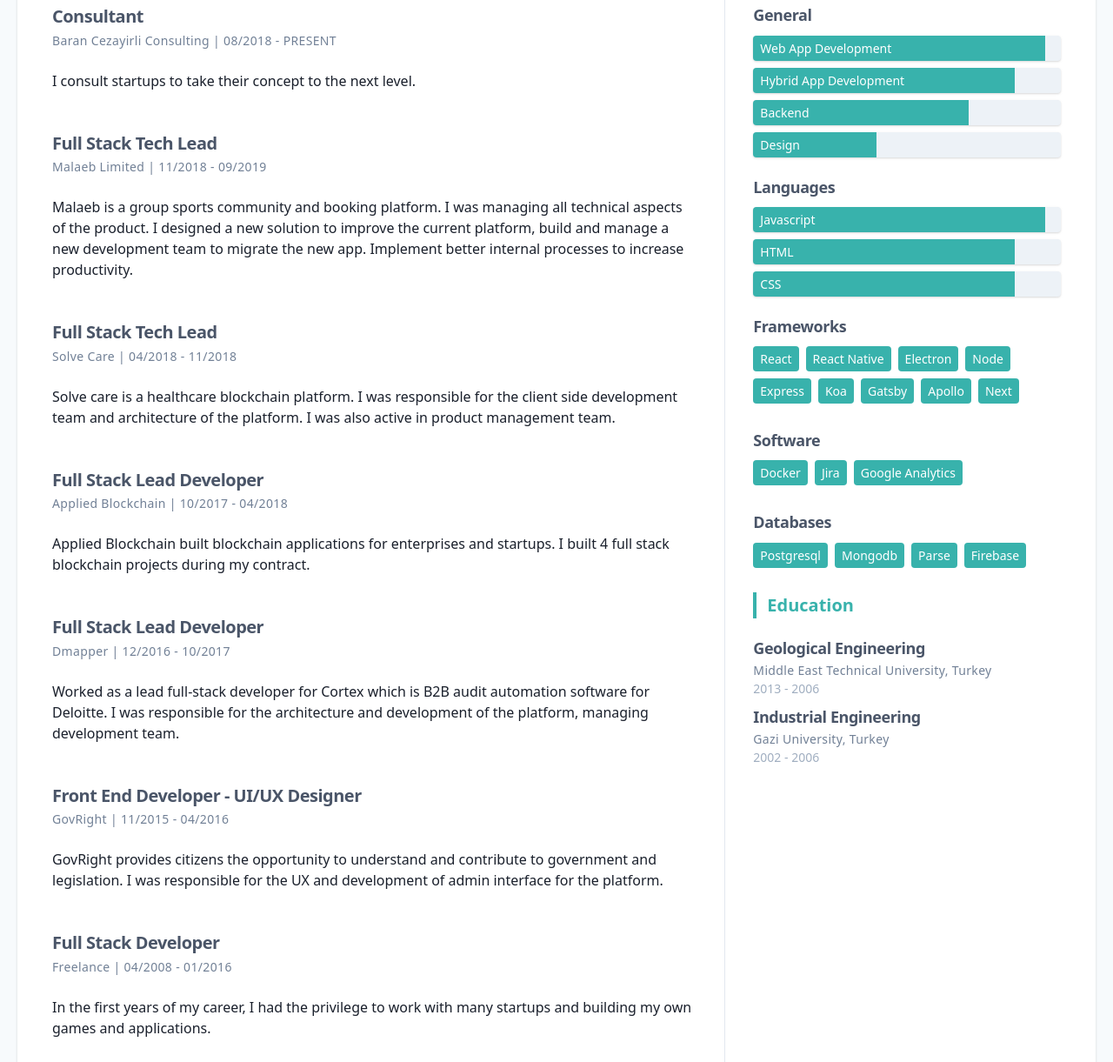
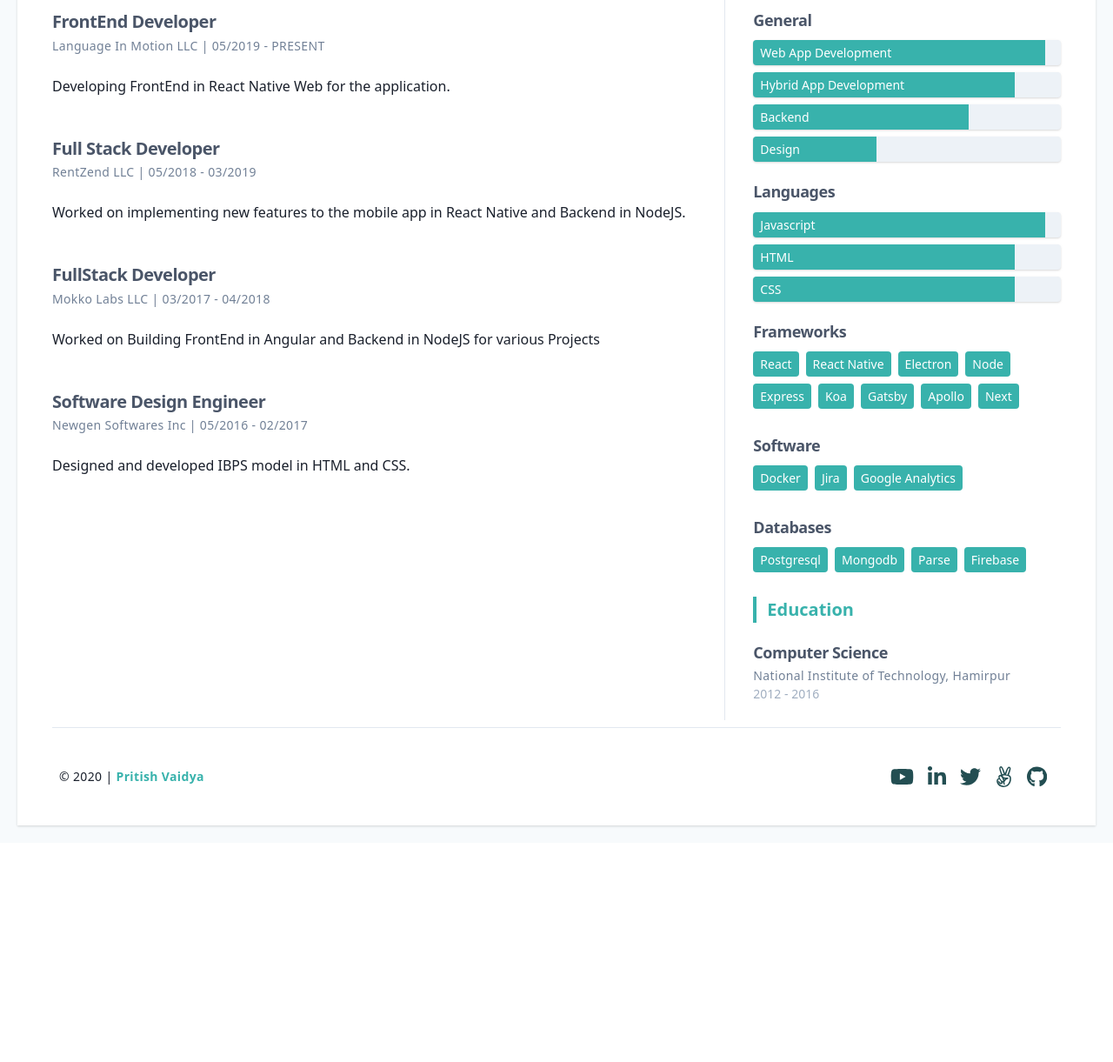
Before and after one commit to pritishvaidya/resume, a Gatsby site: page / in a window 1280 px wide. Shown: the part 427-1648 px from the top of the page at 87% size. After the commit the page ends 1396 px from the top, so only its background shows below. Built offline with nearby package versions, Linux system fonts and the light colour scheme; Gatsby itself is replaced by a stand-in of ours.

Commit message:
Cleanup changes

```diff
--- a/data/profile.json
+++ b/data/profile.json
@@ -113,102 +113,67 @@
       ]
     }
   ],
-  "summary": "Highly focused technologist with a multidisciplinary skill set honed over 10+ years in the IT industry. I strive to build great products and can take an initial idea, tackle it from multiple angles and take it from something great to something incredible. With 10+ years of experience in various industries, I help tech startups from idea phase to high volumes. I design and build scalable solutions, implement internal processes that fit your organization, build teams that produce results.",
+  "summary": "With 4+ years of experience in various industries, I help build scalable FrontEnd for different companies.",
   "education": [
     {
-      "institution": "Middle East Technical University, Turkey",
-      "degree": "Geological Engineering",
-      "start": "2013",
-      "end": "2006"
-    },
-    {
-      "institution": "Gazi University, Turkey",
-      "degree": "Industrial Engineering",
-      "start": "2002",
-      "end": "2006"
+      "institution": "National Institute of Technology, Hamirpur",
+      "degree": "Computer Science",
+      "start": "2012",
+      "end": "2016"
     }
   ],
   "experience": [
     {
-      "role": "Consultant",
-      "company": "Baran Cezayirli Consulting",
-      "description": "I consult startups to take their concept to the next level.",
-      "start": "08/2018",
+      "role": "FrontEnd Developer",
+      "company": "Language In Motion LLC",
+      "description": "Developing FrontEnd in React Native Web for the application.",
+      "start": "05/2019",
       "end": ""
     },
     {
-      "role": "Full Stack Tech Lead",
-      "company": "Malaeb Limited",
-      "description": "Malaeb is a group sports community and booking platform. I was managing all technical aspects of the product. I designed a new solution to improve the current platform, build and manage a new development team to migrate the new app. Implement better internal processes to increase productivity.",
-      "start": "11/2018",
-      "end": "09/2019"
+      "role": "Full Stack Developer",
+      "company": "RentZend LLC",
+      "description": "Worked on implementing new features to the mobile app in React Native and Backend in NodeJS.",
+      "start": "05/2018",
+      "end": "03/2019"
     },
     {
-      "role": "Full Stack Tech Lead",
-      "company": "Solve Care",
-      "description": "Solve care is a healthcare blockchain platform. I was responsible for the client side development team and architecture of the platform. I was also active in product management team.",
-      "start": "04/2018",
-      "end": "11/2018"
-    },
-    {
-      "role": "Full Stack Lead Developer",
-      "company": "Applied Blockchain",
-      "description": "Applied Blockchain built blockchain applications for enterprises and startups. I built 4 full stack blockchain projects during my contract.",
-      "start": "10/2017",
+      "role": "FullStack Developer",
+      "company": "Mokko Labs LLC",
+      "description": "Worked on Building FrontEnd in Angular and Backend in NodeJS for various Projects",
+      "start": "03/2017",
       "end": "04/2018"
     },
     {
-      "role": "Full Stack Lead Developer",
-      "company": "Dmapper",
-      "description": "Worked as a lead full-stack developer for Cortex which is B2B audit automation software for Deloitte. I was responsible for the architecture and development of the platform, managing development team.",
-      "start": "12/2016",
-      "end": "10/2017"
-    },
-    {
-      "role": "Front End Developer - UI/UX Designer",
-      "company": "GovRight",
-      "description": "GovRight provides citizens the opportunity to understand and contribute to government and legislation. I was responsible for the UX and development of admin interface for the platform.",
-      "start": "11/2015",
-      "end": "04/2016"
-    },
-    {
-      "role": "Full Stack Developer",
-      "company": "Freelance",
-      "description": "In the first years of my career, I had the privilege to work with many startups and building my own games and applications.",
-      "start": "04/2008",
-      "end": "01/2016"
+      "role": "Software Design Engineer",
+      "company": "Newgen Softwares Inc",
+      "description": "Designed and developed IBPS model in HTML and CSS.",
+      "start": "05/2016",
+      "end": "02/2017"
     }
   ],
   "social": [
     {
       "service": "youtube",
-      "url": "https://www.youtube.com/channel/UCczRc31u_YXNiSpYKxQU_Ug"
+      "url": "https://pritishvaidya.xyz/youtube"
     },
     {
       "service": "linkedin",
-      "url": "https://www.linkedin.com/in/barancezayirli"
+      "url": "https://pritishvaidya.xyz/linkedin"
     },
     {
       "service": "twitter",
-      "url": "https://twitter.com/barancezayirli"
+      "url": "https://pritishvaidya.xyz/twitter"
     },
     {
       "service": "angellist",
-      "url": "https://angel.co/baran-cezayirli"
+      "url": "https://pritishvaidya.xyz/angellist"
     },
     {
       "service": "github",
-      "url": "https://github.com/barancezayirli"
+      "url": "https://pritishvaidya.xyz/github"
     }
   ],
   "role": "FrontEnd Developer",
-  "projects": [
-    {
-      "name": "Gatsby resume starter",
-      "company": "Open source",
-      "description": "Gatsby resume tailwind is a free starter template with  Netlify CMS implementation. It is easy to customize the design with thanks to tailwind theming capabilities. It uses git as a backend and can be deployed to any static hosting service like Netlify, firebase hosting or Github pages.",
-      "link": "https://github.com/barancezayirli/gatsby-resume-tailwind"
-    }
-  ],
   "fullname": "Pritish Vaidya"
 }
--- a/src/components/footer.js
+++ b/src/components/footer.js
@@ -6,22 +6,15 @@
   <footer className="py-6 mx-auto items-center justify-between md:flex">
     <div className="items-center flex tracking-wide mb-5 md:mb-0 justify-center text-sm ml-2">
       <span className="inline-block mr-1">
-        © {new Date().getFullYear()} | Developed with
+        © {new Date().getFullYear()} |
       </span>
-      <span className="inline-block mr-1">
-        <HeartIcon
-          className="h-3 w-3 fill-current"
-          style={{ color: '#de3618' }}
-        />
-      </span>
-      <span className="inline-block mr-1">by</span>
       <a
         className="text-primary-500 hover:text-primary-700 font-bold"
-        href="https://barancezayirli.com"
+        href="https://pritishvaidya.dev"
         target="_blank"
         rel="noopener noreferrer"
       >
-        Baran Cezayirli
+        Pritish Vaidya
       </a>
     </div>
     {social && (
```
